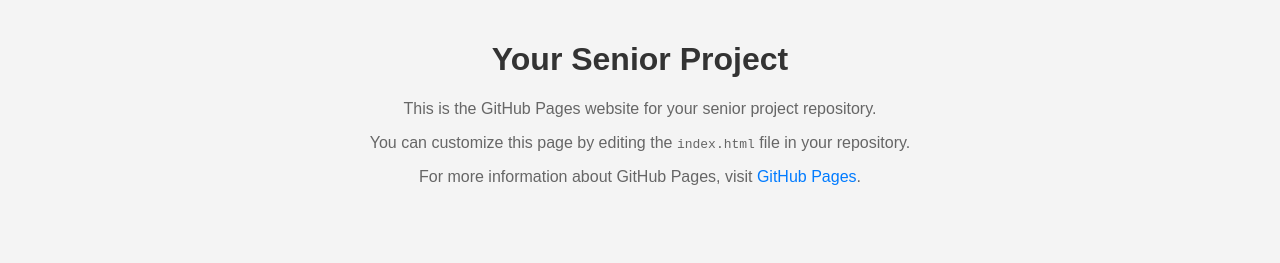
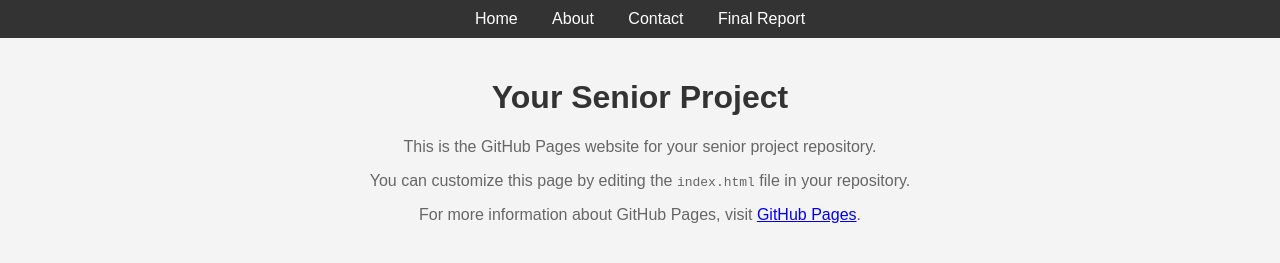
Before and after one commit to SP-5-Green-Dynamic-Grocery-List/SP-5-Green-Dynamic-Grocery-List, a website: page index.html in a window 1280 px wide. Drawn offline with Linux system fonts and the light colour scheme.

Commit message:
added pdf spot
added part with a link we can replace with the final report once we have the pdf

```diff
--- a/index.html
+++ b/index.html
@@ -17,22 +17,35 @@
       padding: 20px;
       text-align: center;
     }
+    .navbar {
+      background-color: #333;
+      color: #fff;
+      padding: 10px 0;
+      text-align: center;
+    }
+    .navbar a {
+      color: #fff;
+      text-decoration: none;
+      padding: 0 15px;
+    }
+    .navbar a:hover {
+      text-decoration: underline;
+    }
     h1 {
       color: #333;
     }
     p {
       color: #666;
     }
-    a {
-      color: #007bff;
-      text-decoration: none;
-    }
-    a:hover {
-      text-decoration: underline;
-    }
   </style>
 </head>
 <body>
+  <div class="navbar">
+    <a href="#">Home</a>
+    <a href="#">About</a>
+    <a href="#">Contact</a>
+    <a href="path/to/your_report.pdf" target="_blank">Final Report</a>
+  </div>
   <div class="container">
     <h1>Your Senior Project</h1>
     <p>This is the GitHub Pages website for your senior project repository.</p>
```
